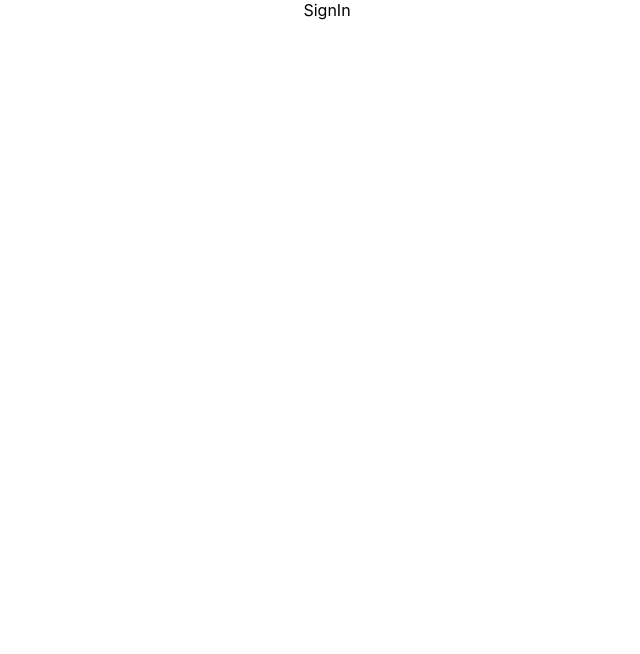
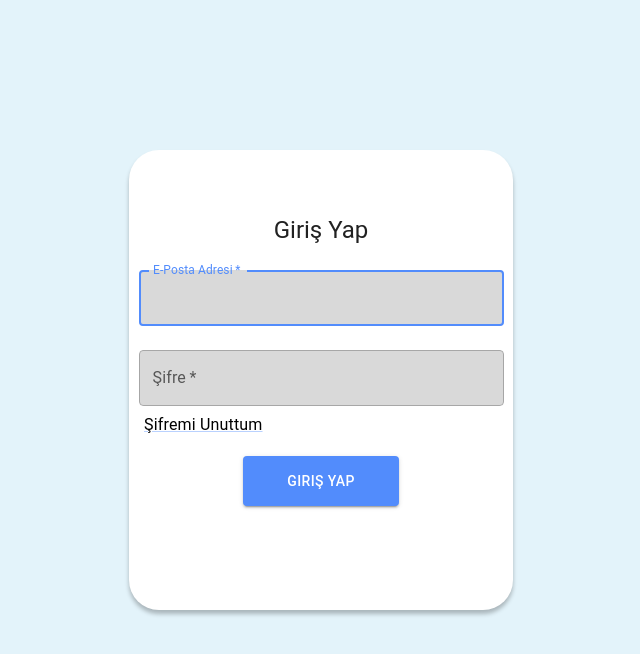
Before and after one commit to enesffidan/IAMwBlockchain, a React (Create React App) app: page /signin in a window 1280 px wide. Shown: the top 654 px of the page, without its empty margins (313-953 px from the left). Built offline with nearby package versions, Linux system fonts and the light colour scheme.

Commit message:
feat: signin page

```diff
--- a/src/globalTheme.js
+++ b/src/globalTheme.js
@@ -3,7 +3,7 @@ import { colors, createTheme } from "@mui/material";
 const theme = createTheme({
   palette: {
     primary: {
-      main: "#46AD8D",
+      main: "#528CFC",
       contrastText: "#000", //button text black instead of white
     },
     secondary: {
@@ -13,6 +13,17 @@ const theme = createTheme({
       default: "#E3F3FA",
     },
   },
+  components: {
+    // Name of the component
+    MuiButton: {
+      styleOverrides: {
+        // Name of the slot
+        root: {
+          // Some CSS
+        },
+      },
+    },
+  },
 });
 
 export default theme;
--- a/src/pages/signin/SignIn.js
+++ b/src/pages/signin/SignIn.js
@@ -1,7 +1,244 @@
-import React from 'react'
+import React, { useState } from "react";
+import Button from "@mui/material/Button";
+import CssBaseline from "@mui/material/CssBaseline";
+import TextField from "@mui/material/TextField";
+import Link from "@mui/material/Link";
+import Grid from "@mui/material/Grid";
+import Typography from "@mui/material/Typography";
+import { makeStyles } from "tss-react/mui";
+import Container from "@mui/material/Container";
+import { useHistory } from "react-router-dom";
+import LanguageHelper from "../../helpers/LanguageHelper";
+// import SessionHelper from "../../helpers/SessionHelper";
+// import Request from "../../helpers/Request";
+// import CustomSnackbar from "../../components/Snackbar/Snackbar";
+import CircularProgress from "@mui/material/CircularProgress";
+import Paper from "@mui/material/Paper";
 
-export default function SignIn() {
+const useStyles = makeStyles()((theme) => ({
+  paper: {
+    marginTop: theme.spacing(8),
+    display: "flex",
+    flexDirection: "column",
+    alignItems: "center",
+  },
+  avatar: {
+    margin: 20,
+    width: 300,
+    height: "auto",
+  },
+  form: {
+    width: "100%", // Fix IE 11 issue.
+    marginTop: theme.spacing(1),
+  },
+  submit: {
+    margin: theme.spacing(2, 0, 2),
+  },
+  buttonContainer: {
+    marginTop: 10,
+    textAlign: "center",
+    paddingBottom: 20,
+  },
+}));
+
+export default function SignIn({ update, setUpdate }) {
+  const history = useHistory();
+  const { classes } = useStyles();
+  const language = LanguageHelper.getLanguage();
+  // const regexRules =
+  //   /(?=.*[A-Z].*)(?=.*[a-z].*)(?=.*\d)(?=.*[!@#$%&*'(),\-+<=>:;?{}^._])[A-Za-z\d!@#$%&*'(),\-+<=>:;?{}^._]{8,32}$/;
+
+  const [password, setPassword] = useState("");
+  const [username, setUsername] = useState("");
+  const [snackbar, setSnackbar] = useState(false);
+  // const [snackbarMessage, setSnackbarMessage] = useState("");
+  // const [severity, setSeverity] = useState("info");
+  // eslint-disable-next-line no-unused-vars
+  const [loading, setLoading] = React.useState(false);
+
+  async function handleLogin(username, password) {
+    setLoading(true);
+    // const resp = await Request("post", "/api/auth/signin", {
+    //   username: username,
+    //   password: password,
+    // });
+    // console.log(resp);
+    // if (resp?.status === 200) {
+    //   let data = resp.data.content;
+    //   if (data.isLoggedIn == true) {
+    //     SessionHelper.setUser(data.jwt);
+    //     setUpdate(!update);
+    //     if (!regexRules.test(password)) {
+    //       history?.location?.state
+    //         ? history.push(history?.location?.state?.from?.pathname)
+    //         : history.push("/dashboard", { error: true });
+    //     } else {
+    //       history?.location?.state
+    //         ? history.push(history?.location?.state?.from?.pathname)
+    //         : history.push("/dashboard");
+    //     }
+    //   } else {
+    //     console.log(data.key);
+    //     history.push("/verification", {
+    //       password: password,
+    //       username: username,
+    //       key: data.key,
+    //       message: resp.data.messageResponse.message,
+    //     });
+    //   }
+    // } else {
+    //   if (resp?.status === 429) {
+    //     setSeverity("error");
+    //     setSnackbarMessage(
+    //       "Çok fazla istekte bulundunuz. Lütfen daha sonra tekrar deneyiniz."
+    //     );
+    //     setSnackbar(true);
+    //   } else {
+    //     if (resp?.data && resp?.data.messageResponse) {
+    //       setSeverity("error");
+    //       setSnackbarMessage(resp.data.messageResponse.message);
+    //       setSnackbar(true);
+    //     } else {
+    //       setSeverity("error");
+    //       setSnackbarMessage(language.login.unexpectedError);
+    //       setSnackbar(true);
+    //     }
+    //   }
+    // }
+    setLoading(false);
+  }
+
+  const _handleKeyDown = (e) => {
+    if (e.key === "Enter") {
+      handleLogin(username, password);
+    }
+  };
+
   return (
-    <div>SignIn</div>
-  )
+    <Container maxWidth={false}>
+      {/* <CustomSnackbar
+        snackbar={snackbar}
+        setSnackbar={setSnackbar}
+        snackbarMessage={snackbarMessage}
+        severity={severity}
+      />*/}
+      <Container component="main" maxWidth="xs">
+        <Paper
+          sx={{
+            marginTop: "150px",
+            height: "460px",
+            width: "384px",
+            borderRadius: "30px",
+            display: "flex",
+            boxShadow: "0px 4px 4px rgba(0, 0, 0, 0.25)",
+          }}
+        >
+          <CssBaseline />
+          <div onKeyDown={_handleKeyDown} className={classes.paper}>
+            <Typography
+              component="h1"
+              variant="h5"
+              // sx={{ width: "79px", height: "16px", fontSize: "32px" }}
+            >
+              {language.login.title}
+            </Typography>
+            <form className={classes.form} noValidate>
+              <TextField
+                error={snackbar}
+                variant="outlined"
+                margin="normal"
+                required
+                fullWidth
+                label={language.login.email}
+                autoFocus
+                onChange={(username) =>
+                  setUsername(username.target.value.trim())
+                }
+                sx={{
+                  width: "365px",
+                  borderRadius: "5px",
+                  background: "#D9D9D9",
+                  // MuiFormControl: {
+                  //   styleOverrides: {
+                  //     root: {
+                  //       background: "#528CFC",
+                  //       width: "365px",
+                  //       height: "63px",
+                  //     },
+                  //   },
+                  // },
+                }}
+              />
+              <TextField
+                error={snackbar}
+                variant="outlined"
+                margin="normal"
+                required
+                fullWidth
+                label={language.login.password}
+                type="password"
+                onChange={(password) => setPassword(password.target.value)}
+                sx={{
+                  width: "365px",
+                  borderRadius: "5px",
+                  background: "#D9D9D9",
+                }}
+              />
+              <Grid container>
+                <Grid item xs>
+                  <Link
+                    href="#"
+                    variant="body2"
+                    onClick={() => {
+                      history.push("/forgot");
+                    }}
+                    sx={[
+                      {
+                        width: "128px",
+                        height: "16px",
+                        fontSize: "16px",
+                        marginLeft: "15px",
+                        display: "flex",
+                        justifyContent: "flex-start",
+
+                        color: "#000000",
+                      },
+                      // Güzel bir Kullanım
+                      // (theme) => ({
+                      //   "&:hover": {
+                      //     color: theme.palette.primary.main,
+                      //   },
+                      // }),
+                    ]}
+                  >
+                    {language.login.forgot}
+                  </Link>
+                </Grid>
+              </Grid>
+              <div className={classes.buttonContainer}>
+                {loading ? (
+                  <CircularProgress color="secondary" />
+                ) : (
+                  <Button
+                    fullWidth
+                    variant="contained"
+                    color="primary"
+                    className={classes.submit}
+                    onClick={() => handleLogin(username, password)}
+                    sx={{
+                      color: "#fff",
+                      width: "156px",
+                      height: "50px",
+                    }}
+                  >
+                    {language.login.signin}
+                  </Button>
+                )}
+              </div>
+            </form>
+          </div>
+        </Paper>
+      </Container>
+    </Container>
+  );
 }
```
